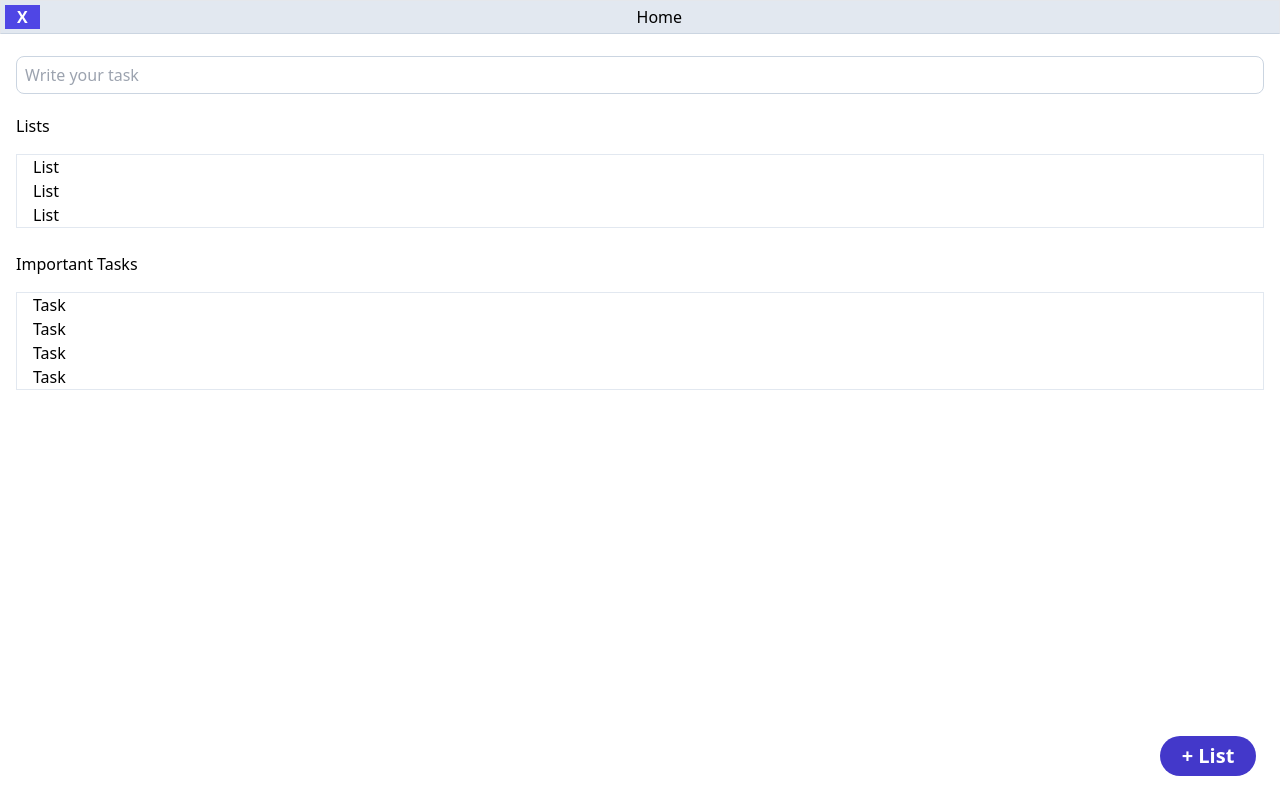
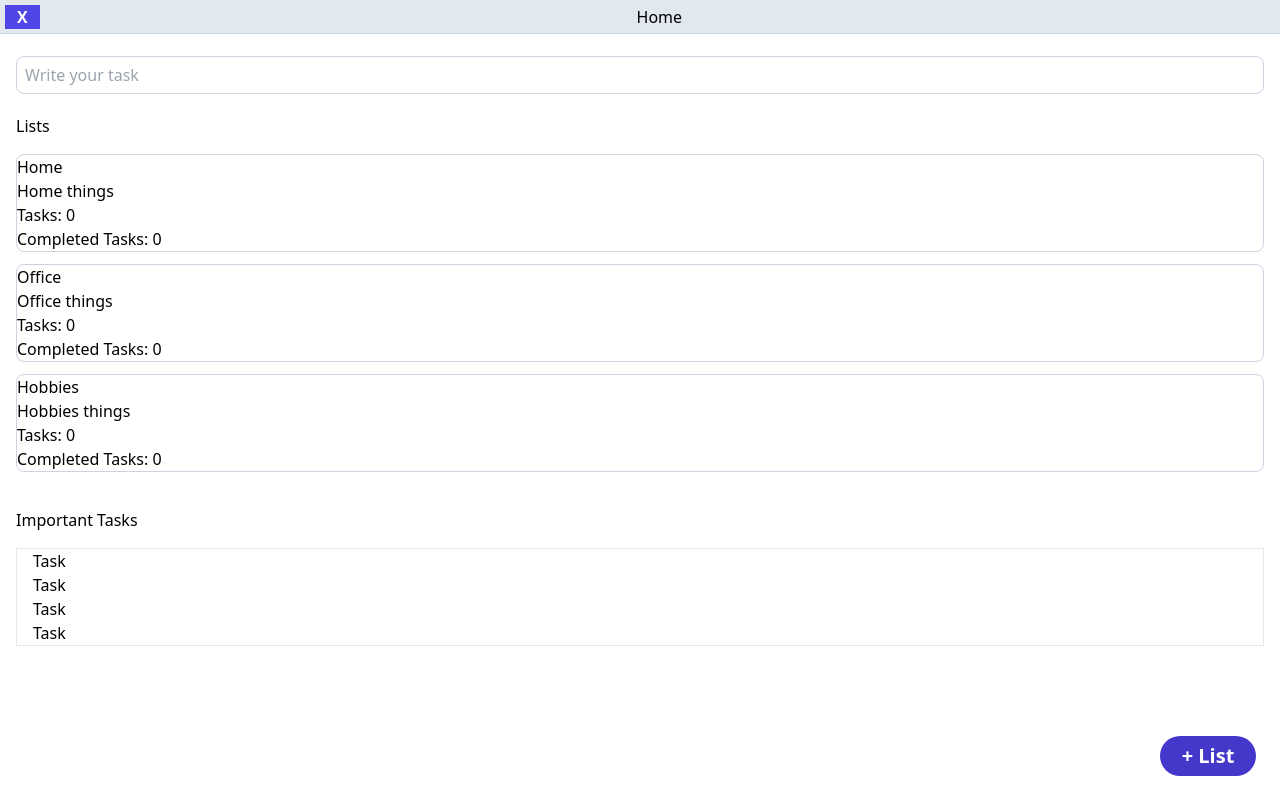
Before and after one commit to farboledafalla/doing-tasks, a React (Vite) app: page / in a window 1280 px wide. Built offline with nearby package versions, Linux system fonts and the light colour scheme.

Commit message:
Se listan las listas que se tienen de ejemplo en en Context

```diff
--- a/src/Context/index.jsx
+++ b/src/Context/index.jsx
@@ -4,6 +4,28 @@ import { useLocation } from 'react-router-dom';
 import PropTypes from 'prop-types';
 
 export const DoingTaskContext = createContext();
+
+// Default Lists
+const defaultLists = [
+   {
+      name: 'Home',
+      description: 'Home things',
+      nTasks: 0,
+      nTasksCompleted: 0,
+   },
+   {
+      name: 'Office',
+      description: 'Office things',
+      nTasks: 0,
+      nTasksCompleted: 0,
+   },
+   {
+      name: 'Hobbies',
+      description: 'Hobbies things',
+      nTasks: 0,
+      nTasksCompleted: 0,
+   },
+];
 
 export const DoingTaskProvider = ({ children }) => {
    // Location
@@ -17,6 +39,9 @@ export const DoingTaskProvider = ({ children }) => {
 
    // Navbar title
    const [pageTitle, setPageTitle] = useState('Home');
+
+   // Lists
+   const [lists, setLists] = useState(defaultLists);
 
    // Update page title on navigate
    useEffect(() => {
@@ -49,6 +74,8 @@ export const DoingTaskProvider = ({ children }) => {
             setSearchValue,
             pageTitle,
             setPageTitle,
+            lists,
+            setLists,
          }}
       >
          {children}
--- a/src/Pages/Home/index.jsx
+++ b/src/Pages/Home/index.jsx
@@ -1,3 +1,8 @@
+import { useContext } from 'react';
+
+// Context
+import { DoingTaskContext } from '../../Context';
+
 // Layout
 import { Layout } from '../../components/Layout';
 
@@ -10,6 +15,8 @@ import { Task } from '../../components/Task';
 import { CreateList } from '../../components/CreateList';
 
 export const Home = () => {
+   const context = useContext(DoingTaskContext);
+
    return (
       <Layout>
          <Search />
@@ -17,9 +24,15 @@ export const Home = () => {
             <h2>Lists</h2>
          </div>
          <ListLists>
-            <List />
-            <List />
-            <List />
+            {context.lists.map((task) => (
+               <List
+                  key={task.name}
+                  name={task.name}
+                  description={task.description}
+                  nTasks={task.nTasks}
+                  nTasksCompleted={task.nTasksCompleted}
+               />
+            ))}
          </ListLists>
          <div className='w-full mt-6 mb-4'>
             <h2>Important Tasks</h2>
--- a/src/components/List/index.jsx
+++ b/src/components/List/index.jsx
@@ -1,3 +1,22 @@
-export const List = () => {
-   return <h1>List</h1>;
+// Props Types
+import PropTypes from 'prop-types';
+
+export const List = ({ name, description, nTasks, nTasksCompleted }) => {
+   return (
+      <li className='border border-slate-300 rounded-lg mb-3'>
+         <h2>{name}</h2>
+         <div>
+            <p>{description}</p>
+            <p>Tasks: {nTasks}</p>
+            <p>Completed Tasks: {nTasksCompleted}</p>
+         </div>
+      </li>
+   );
 };
+
+List.propTypes = {
+   name: PropTypes.string,
+   description: PropTypes.string,
+   nTasks: PropTypes.number,
+   nTasksCompleted: PropTypes.number,
+};
--- a/src/components/ListLists/index.jsx
+++ b/src/components/ListLists/index.jsx
@@ -1,11 +1,7 @@
 import PropTypes from 'prop-types';
 
 export const ListLists = ({ children }) => {
-   return (
-      <ul className='w-full m-0 pl-4 pt-o pr-0 pb-0 list-none border border-slate-200'>
-         {children}
-      </ul>
-   );
+   return <ul className='w-full m-0 p-0 list-none'>{children}</ul>;
 };
 
 ListLists.propTypes = {
```
